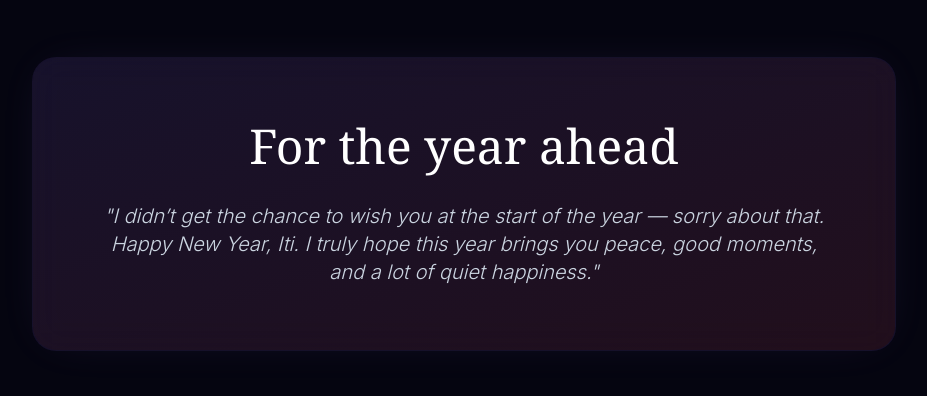
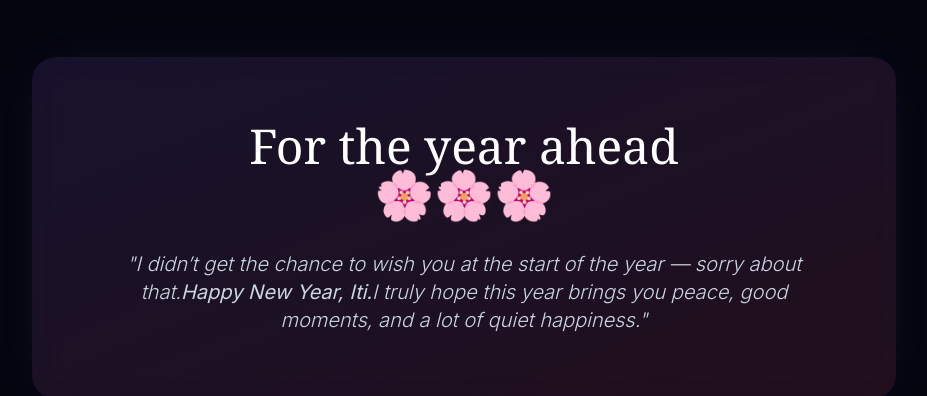
Before and after one commit to priyaranjan712/Birthday-Wish, a React (Vite) app: page / in a window 1280 px wide. Shown: the part 1560-1956 px from the top of the page, without its empty margins (176-1103 px from the left). Built offline with nearby package versions, Linux system fonts and the light colour scheme; no server answers; a web font is replaced by a local one.

Commit message:
adding Sakura flower

```diff
--- a/App.tsx
+++ b/App.tsx
@@ -27,10 +27,10 @@ const App: React.FC = () => {
           <div className="max-w-4xl mx-auto px-4">
             <div className="glass-card p-12 md:p-16 text-center relative overflow-hidden border-violet-500/10 shadow-[0_0_50px_-20px_rgba(167,139,250,0.15)]">
               <div className="absolute inset-0 bg-gradient-to-br from-violet-500/10 to-rose-500/10 pointer-events-none" />
-              <h2 className="text-3xl md:text-5xl font-serif mb-8 relative text-white">For the year ahead</h2>
+              <h2 className="text-3xl md:text-5xl font-serif mb-8 relative text-white">For the year ahead <br />🌸🌸🌸</h2>
               <p className="text-slate-300 text-lg md:text-xl mb-0 italic leading-relaxed relative font-light">
                 "I didn’t get the chance to wish you at the start of the year — sorry about that.
-                Happy New Year, Iti.
+                <b>Happy New Year, Iti.</b>
                 I truly hope this year brings you peace, good moments,
                 and a lot of quiet happiness."
               </p>
--- a/components/CallRequest.tsx
+++ b/components/CallRequest.tsx
@@ -74,7 +74,7 @@ const CallRequest: React.FC = () => {
           <div className="relative z-10 animate-fadeIn py-16">
             {response === 'yes' ? (
               <div className="space-y-8">
-                <div className="text-6xl mb-8 animate-bounce">✨</div>
+                <div className="text-6xl mb-8 animate-bounce">🌸</div>
                 <h3 className="text-3xl md:text-4xl font-serif text-white">That makes me so happy.</h3>
                 <p className="text-slate-400 text-lg max-w-md mx-auto font-light">
                   I'll wait for your signal or reach out when you're ready. I truly appreciate you giving me this chance.
--- a/index.html
+++ b/index.html
@@ -4,7 +4,7 @@
   <head>
     <meta charset="UTF-8" />
     <meta name="viewport" content="width=device-width, initial-scale=1.0" />
-    <title>💖For You, Iti | Happy Birthday</title>
+    <title>🌸For You, Iti | Happy Birthday</title>
     <script src="https://cdn.tailwindcss.com"></script>
     <link rel="preconnect" href="https://fonts.googleapis.com">
     <link rel="preconnect" href="https://fonts.gstatic.com" crossorigin>
```
